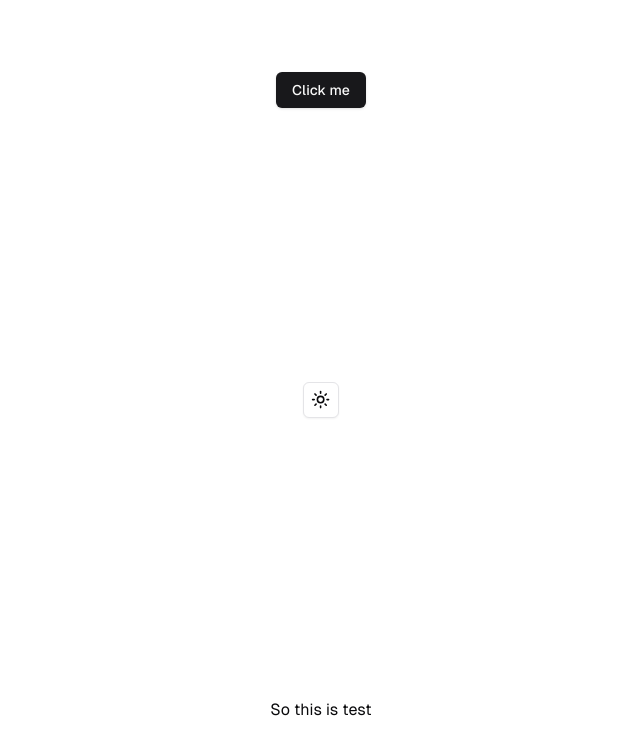
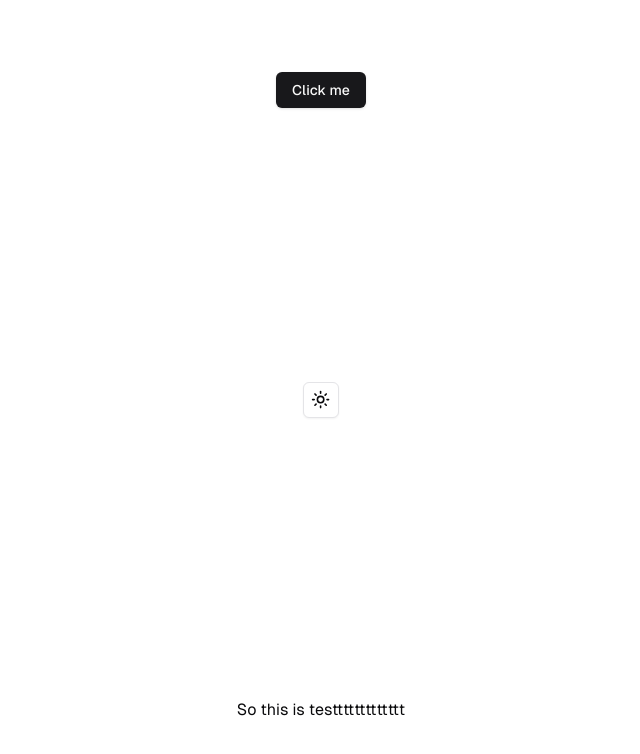
Before and after one commit to christienetto/christienetto, a Next.js app: page / in a window 1280 px wide. Shown: the top 754 px of the page, without its empty margins (319-959 px from the left). Built offline with nearby package versions, Linux system fonts and the light colour scheme.

Commit message:
extra letters

```diff
--- a/app/page.tsx
+++ b/app/page.tsx
@@ -5,7 +5,7 @@ export default function Home() {
     <div className="grid grid-rows-[20px_1fr_20px] items-center justify-items-center min-h-screen p-8 pb-20 gap-16 sm:p-20 font-[family-name:var(--font-geist-sans)]">
       <Button>Click me</Button>
       <ModeToggle></ModeToggle>
-      <h1>So this is test </h1>
+      <h1>So this is testtttttttttttt </h1>
     </div>
   );
 }
```
